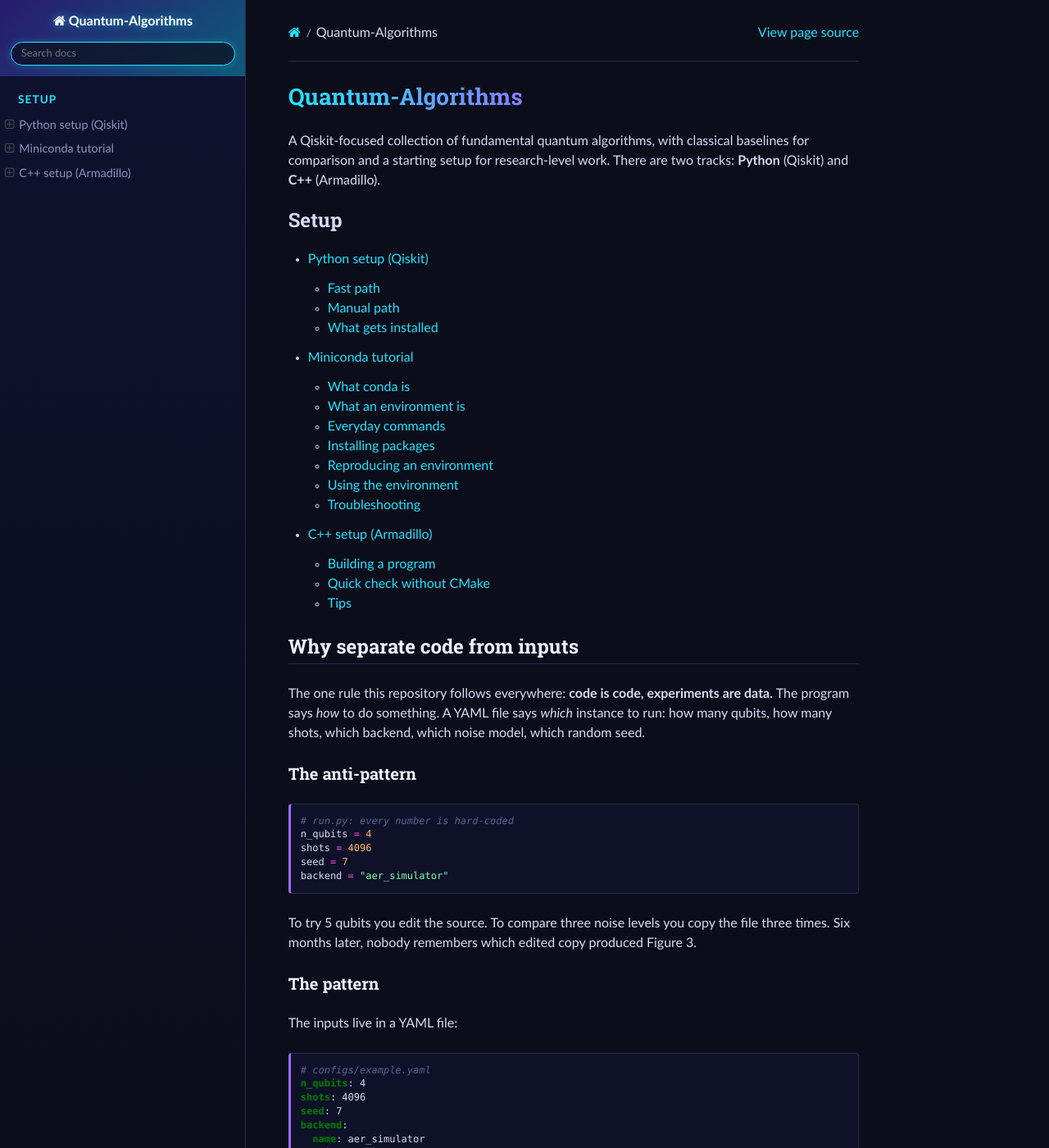
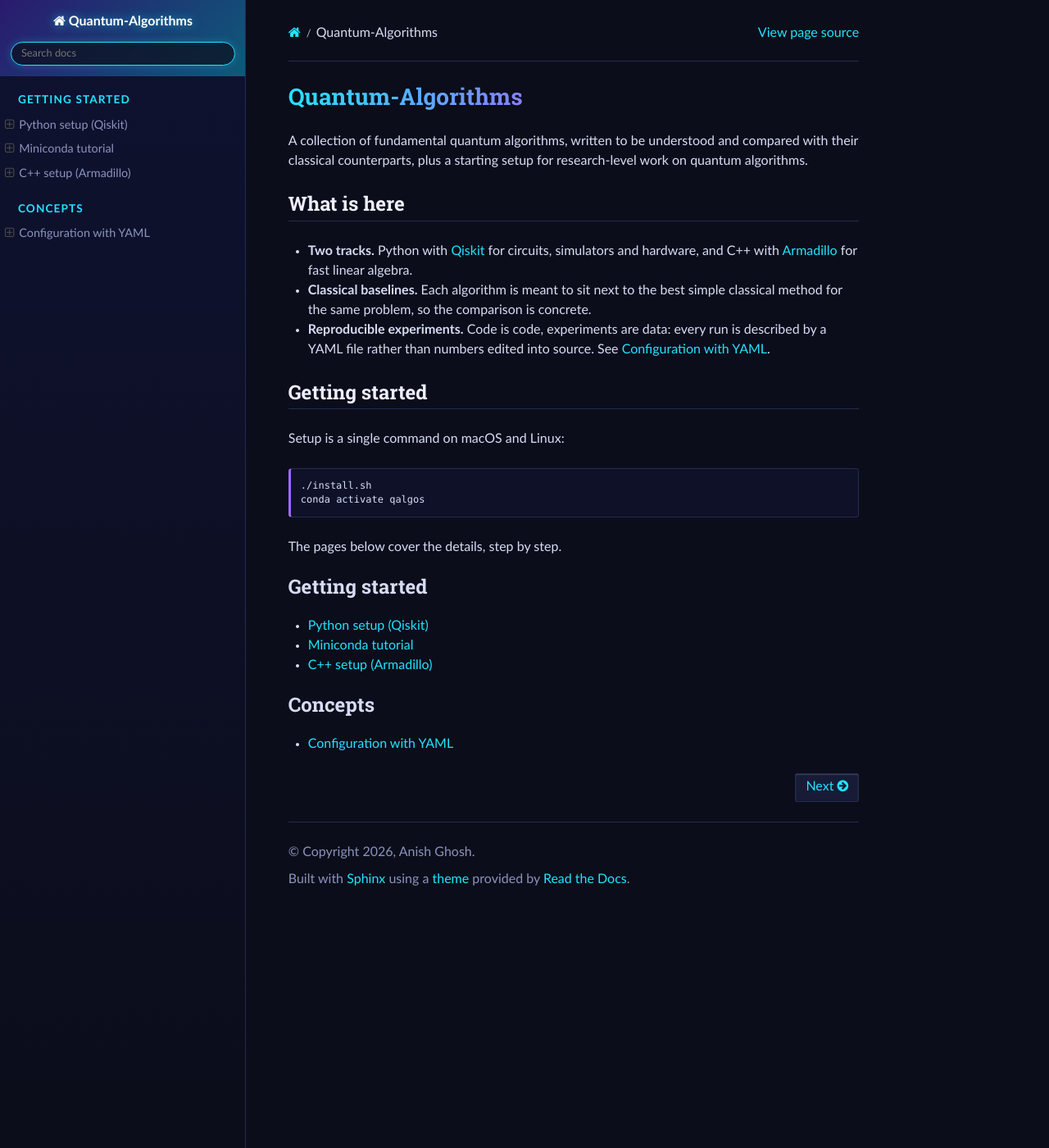
Before and after one commit to ag4267research1/Quantum-Algorithms, a Sphinx documentation site: the page built from docs/index.rst, in a window 1280 px wide and 1400 px high. Shown: the whole window at 82% size. Built offline with Sphinx 7.4.7 and the Read the Docs theme 3.1.0, drawn with Linux system fonts in a browser that asks for light colours; some of the changed text lies outside the part shown.

Commit message:
Make the landing page an overview; move YAML config guide to its own page

```diff
--- /dev/null
+++ b/docs/concepts/configuration.rst
@@ -0,0 +1,101 @@
+Configuration with YAML
+=======================
+
+The one rule this repository follows everywhere: **code is code,
+experiments are data.** The program says *how* to do something. A YAML file
+says *which* instance to run: how many qubits, how many shots, which backend,
+which noise model, which random seed.
+
+The anti-pattern
+~~~~~~~~~~~~~~~~
+
+.. code-block:: python
+
+   # run.py: every number is hard-coded
+   n_qubits = 4
+   shots = 4096
+   seed = 7
+   backend = "aer_simulator"
+
+To try 5 qubits you edit the source. To compare three noise levels you copy
+the file three times. Six months later, nobody remembers which edited copy
+produced Figure 3.
+
+The pattern
+~~~~~~~~~~~
+
+The inputs live in a YAML file:
+
+.. code-block:: yaml
+
+   # configs/example.yaml
+   n_qubits: 4
+   shots: 4096
+   seed: 7
+   backend:
+     name: aer_simulator
+     noise: null
+
+and the program only reads and validates them:
+
+.. code-block:: python
+
+   # run.py
+   import sys
+   import yaml
+   from pydantic import BaseModel
+
+
+   class Config(BaseModel):
+       n_qubits: int
+       shots: int = 1024
+       seed: int = 0
+
+
+   with open(sys.argv[1]) as f:
+       cfg = Config(**yaml.safe_load(f))
+
+.. code-block:: bash
+
+   python run.py configs/example.yaml
+   python run.py configs/example_5q.yaml
+
+What you gain
+~~~~~~~~~~~~~
+
+* **Reproducibility.** A result is (code version, config file). Commit the
+  config and anyone can regenerate the figure exactly.
+* **Sweeps without edits.** A parameter study is a folder of YAML files or a
+  short loop, and the program never changes.
+* **Validation.** The schema rejects ``n_qubits: -3`` before a long job
+  starts, with a clear message.
+* **One config, two languages.** The same YAML file can be read by the Python
+  and the C++ track, so the two can be compared on identical inputs.
+* **Collaboration.** A collaborator who does not read your code can still
+  change and run an experiment.
+
+Reading the same file in C++
+~~~~~~~~~~~~~~~~~~~~~~~~~~~~
+
+.. code-block:: cpp
+
+   // main.cpp
+   #include <yaml-cpp/yaml.h>
+
+   int main(int argc, char** argv) {
+       YAML::Node cfg = YAML::LoadFile(argv[1]);
+       const int n_qubits = cfg["n_qubits"].as<int>();
+       const int shots = cfg["shots"].as<int>(1024);
+       return 0;
+   }
+
+Rules of thumb
+~~~~~~~~~~~~~~
+
+* Put **every number that defines an experiment** in YAML: sizes, seeds,
+  shots, tolerances, backend names, noise parameters, file paths.
+* Keep **secrets** (IBM Quantum API tokens) out of YAML that gets committed.
+  Use environment variables.
+* Load with ``yaml.safe_load``, never ``yaml.load``.
+* Validate on load, and fail early.
+* Save the config alongside the results it produced.
--- a/docs/index.rst
+++ b/docs/index.rst
@@ -1,116 +1,44 @@
 Quantum-Algorithms
 ==================
 
-A Qiskit-focused collection of fundamental quantum algorithms, with classical
-baselines for comparison and a starting setup for research-level work. There
-are two tracks: **Python** (Qiskit) and **C++** (Armadillo).
+A collection of fundamental quantum algorithms, written to be understood and
+compared with their classical counterparts, plus a starting setup for
+research-level work on quantum algorithms.
+
+What is here
+------------
+
+* **Two tracks.** Python with `Qiskit <https://www.ibm.com/quantum/qiskit>`_
+  for circuits, simulators and hardware, and C++ with
+  `Armadillo <https://arma.sourceforge.net/>`_ for fast linear algebra.
+* **Classical baselines.** Each algorithm is meant to sit next to the best
+  simple classical method for the same problem, so the comparison is concrete.
+* **Reproducible experiments.** Code is code, experiments are data: every
+  run is described by a YAML file rather than numbers edited into source. See
+  :doc:`concepts/configuration`.
+
+Getting started
+---------------
+
+Setup is a single command on macOS and Linux:
+
+.. code-block:: bash
+
+   ./install.sh
+   conda activate qalgos
+
+The pages below cover the details, step by step.
 
 .. toctree::
-   :maxdepth: 2
-   :caption: Setup
+   :maxdepth: 1
+   :caption: Getting started
 
    setup/python
    setup/conda
    setup/cpp
 
-Why separate code from inputs
------------------------------
+.. toctree::
+   :maxdepth: 1
+   :caption: Concepts
 
-The one rule this repository follows everywhere: **code is code,
-experiments are data.** The program says *how* to do something. A YAML file
-says *which* instance to run: how many qubits, how many shots, which backend,
-which noise model, which random seed.
-
-The anti-pattern
-~~~~~~~~~~~~~~~~
-
-.. code-block:: python
-
-   # run.py: every number is hard-coded
-   n_qubits = 4
-   shots = 4096
-   seed = 7
-   backend = "aer_simulator"
-
-To try 5 qubits you edit the source. To compare three noise levels you copy
-the file three times. Six months later, nobody remembers which edited copy
-produced Figure 3.
-
-The pattern
-~~~~~~~~~~~
-
-The inputs live in a YAML file:
-
-.. code-block:: yaml
-
-   # configs/example.yaml
-   n_qubits: 4
-   shots: 4096
-   seed: 7
-   backend:
-     name: aer_simulator
-     noise: null
-
-and the program only reads and validates them:
-
-.. code-block:: python
-
-   # run.py
-   import sys
-   import yaml
-   from pydantic import BaseModel
-
-
-   class Config(BaseModel):
-       n_qubits: int
-       shots: int = 1024
-       seed: int = 0
-
-
-   with open(sys.argv[1]) as f:
-       cfg = Config(**yaml.safe_load(f))
-
-.. code-block:: bash
-
-   python run.py configs/example.yaml
-   python run.py configs/example_5q.yaml
-
-What you gain
-~~~~~~~~~~~~~
-
-* **Reproducibility.** A result is (code version, config file). Commit the
-  config and anyone can regenerate the figure exactly.
-* **Sweeps without edits.** A parameter study is a folder of YAML files or a
-  short loop, and the program never changes.
-* **Validation.** The schema rejects ``n_qubits: -3`` before a long job
-  starts, with a clear message.
-* **One config, two languages.** The same YAML file can be read by the Python
-  and the C++ track, so the two can be compared on identical inputs.
-* **Collaboration.** A collaborator who does not read your code can still
-  change and run an experiment.
-
-Reading the same file in C++
-~~~~~~~~~~~~~~~~~~~~~~~~~~~~
-
-.. code-block:: cpp
-
-   // main.cpp
-   #include <yaml-cpp/yaml.h>
-
-   int main(int argc, char** argv) {
-       YAML::Node cfg = YAML::LoadFile(argv[1]);
-       const int n_qubits = cfg["n_qubits"].as<int>();
-       const int shots = cfg["shots"].as<int>(1024);
-       return 0;
-   }
-
-Rules of thumb
-~~~~~~~~~~~~~~
-
-* Put **every number that defines an experiment** in YAML: sizes, seeds,
-  shots, tolerances, backend names, noise parameters, file paths.
-* Keep **secrets** (IBM Quantum API tokens) out of YAML that gets committed.
-  Use environment variables.
-* Load with ``yaml.safe_load``, never ``yaml.load``.
-* Validate on load, and fail early.
-* Save the config alongside the results it produced.
+   concepts/configuration
--- a/docs/setup/cpp.rst
+++ b/docs/setup/cpp.rst
@@ -70,4 +70,4 @@ Tips
 * Complex amplitudes: use ``arma::cx_vec`` and ``arma::cx_mat``.
 * Large sparse operators (Hamiltonians): use ``arma::sp_mat``.
 * Read all experiment parameters from YAML rather than hard-coding them. See
-  the example on :doc:`the first page </index>`.
+  the example on :doc:`the configuration page </concepts/configuration>`.
```
